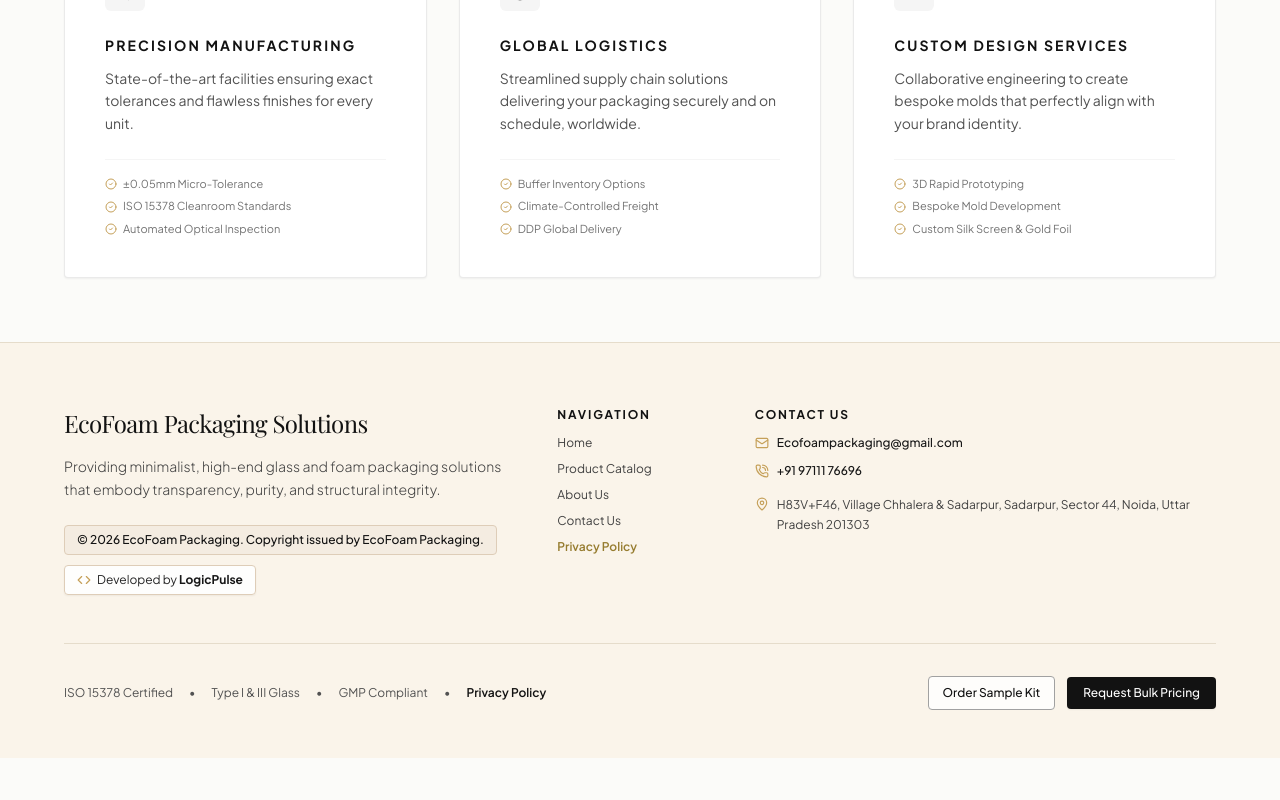
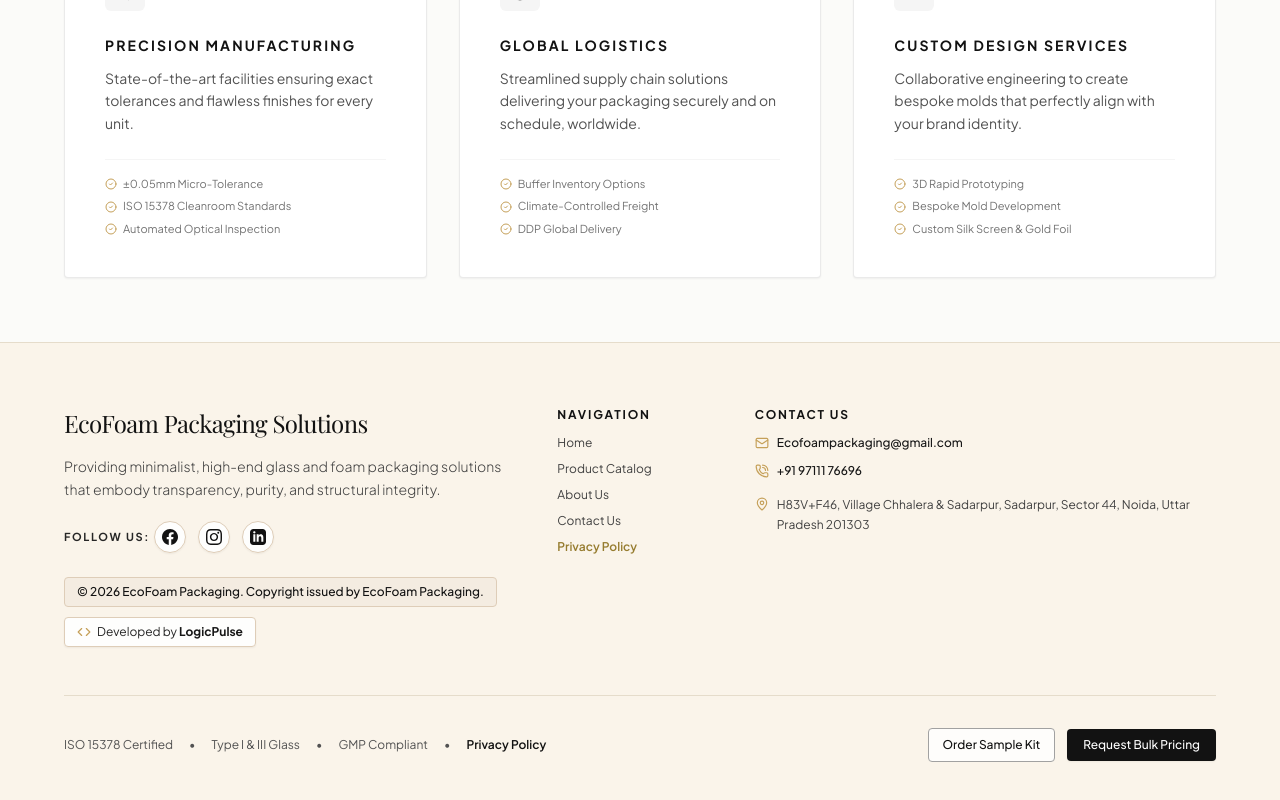
Before and after one commit to ecofoampackaging-byte/EcoFoam-Packaging, a Next.js app: page / in a window 1280 px wide. Shown: the part 1752-2552 px from the top of the page. Before the commit the page ends 2510 px from the top, so only its background shows below. Built offline with nearby package versions, Linux system fonts and the light colour scheme; a web font is replaced by a local one.

Commit message:
Add Facebook, Instagram, and LinkedIn social icons to Footer

```diff
--- a/src/components/Footer.tsx
+++ b/src/components/Footer.tsx
@@ -26,6 +26,51 @@
               Providing minimalist, high-end glass and foam packaging solutions that embody
               transparency, purity, and structural integrity.
             </p>
+
+            {/* Social Media Links */}
+            <div className="pt-1 flex items-center space-x-3">
+              <span className="text-[11px] font-bold tracking-[0.15em] text-neutral-800 uppercase mr-1">
+                Follow Us:
+              </span>
+              {/* Facebook */}
+              <a
+                href="https://facebook.com"
+                target="_blank"
+                rel="noopener noreferrer"
+                aria-label="Facebook"
+                className="w-8 h-8 rounded-full bg-white/90 border border-[#DECDB8] hover:border-[#121212] hover:bg-[#121212] text-[#121212] hover:text-white flex items-center justify-center transition-all duration-300 shadow-xs group"
+              >
+                <svg className="w-4 h-4 fill-current transition-transform group-hover:scale-110" viewBox="0 0 24 24">
+                  <path d="M24 12.073c0-6.627-5.373-12-12-12s-12 5.373-12 12c0 5.99 4.388 10.954 10.125 11.854v-8.385H7.078v-3.47h3.047V9.43c0-3.007 1.792-4.669 4.533-4.669 1.312 0 2.686.235 2.686.235v2.953H15.83c-1.491 0-1.956.925-1.956 1.874v2.25h3.328l-.532 3.47h-2.796v8.385C19.612 23.027 24 18.062 24 12.073z"/>
+                </svg>
+              </a>
+
+              {/* Instagram */}
+              <a
+                href="https://instagram.com"
+                target="_blank"
+                rel="noopener noreferrer"
+                aria-label="Instagram"
+                className="w-8 h-8 rounded-full bg-white/90 border border-[#DECDB8] hover:border-[#121212] hover:bg-[#121212] text-[#121212] hover:text-white flex items-center justify-center transition-all duration-300 shadow-xs group"
+              >
+                <svg className="w-4 h-4 fill-current transition-transform group-hover:scale-110" viewBox="0 0 24 24">
+                  <path d="M12 2.163c3.204 0 3.584.012 4.85.07 3.252.148 4.771 1.691 4.919 4.919.058 1.265.069 1.645.069 4.849 0 3.205-.012 3.584-.069 4.849-.149 3.225-1.664 4.771-4.919 4.919-1.266.058-1.644.07-4.85.07-3.204 0-3.584-.012-4.849-.07-3.26-.149-4.771-1.699-4.919-4.92-.058-1.265-.07-1.644-.07-4.849 0-3.204.013-3.583.07-4.849.149-3.227 1.664-4.771 4.919-4.919 1.266-.057 1.645-.069 4.849-.069zm0-2.163c-3.259 0-3.667.014-4.947.072-4.358.2-6.78 2.618-6.98 6.98-.059 1.281-.073 1.689-.073 4.948 0 3.259.014 3.668.072 4.948.2 4.358 2.618 6.78 6.98 6.98 1.281.058 1.689.072 4.948.072 3.259 0 3.668-.014 4.948-.072 4.354-.2 6.782-2.618 6.979-6.98.059-1.28.073-1.689.073-4.948 0-3.259-.014-3.667-.072-4.947-.196-4.354-2.617-6.78-6.979-6.98-1.281-.059-1.69-.073-4.949-.073zm0 5.838c-3.403 0-6.162 2.759-6.162 6.162s2.759 6.163 6.162 6.163 6.162-2.759 6.162-6.163c0-3.403-2.759-6.162-6.162-6.162zm0 10.162c-2.209 0-4-1.79-4-4 0-2.209 1.791-4 4-4s4 1.791 4 4c0 2.21-1.791 4-4 4zm6.406-11.845c-.796 0-1.441.645-1.441 1.44s.645 1.44 1.441 1.44c.795 0 1.439-.645 1.439-1.44s-.644-1.44-1.439-1.44z"/>
+                </svg>
+              </a>
+
+              {/* LinkedIn */}
+              <a
+                href="https://linkedin.com"
+                target="_blank"
+                rel="noopener noreferrer"
+                aria-label="LinkedIn"
+                className="w-8 h-8 rounded-full bg-white/90 border border-[#DECDB8] hover:border-[#121212] hover:bg-[#121212] text-[#121212] hover:text-white flex items-center justify-center transition-all duration-300 shadow-xs group"
+              >
+                <svg className="w-4 h-4 fill-current transition-transform group-hover:scale-110" viewBox="0 0 24 24">
+                  <path d="M19 0h-14c-2.761 0-5 2.239-5 5v14c0 2.761 2.239 5 5 5h14c2.762 0 5-2.239 5-5v-14c0-2.761-2.238-5-5-5zm-11 19h-3v-11h3v11zm-1.5-12.268c-.966 0-1.75-.79-1.75-1.764s.784-1.764 1.75-1.764 1.75.79 1.75 1.764-.783 1.764-1.75 1.764zm13.5 12.268h-3v-5.604c0-3.368-4-3.113-4 0v5.604h-3v-11h3v1.765c1.396-2.586 7-2.777 7 2.476v6.759z"/>
+                </svg>
+              </a>
+            </div>
 
             {/* Copyright and Developer Info Badges */}
             <div className="pt-2 flex flex-wrap items-center gap-2.5">
```
